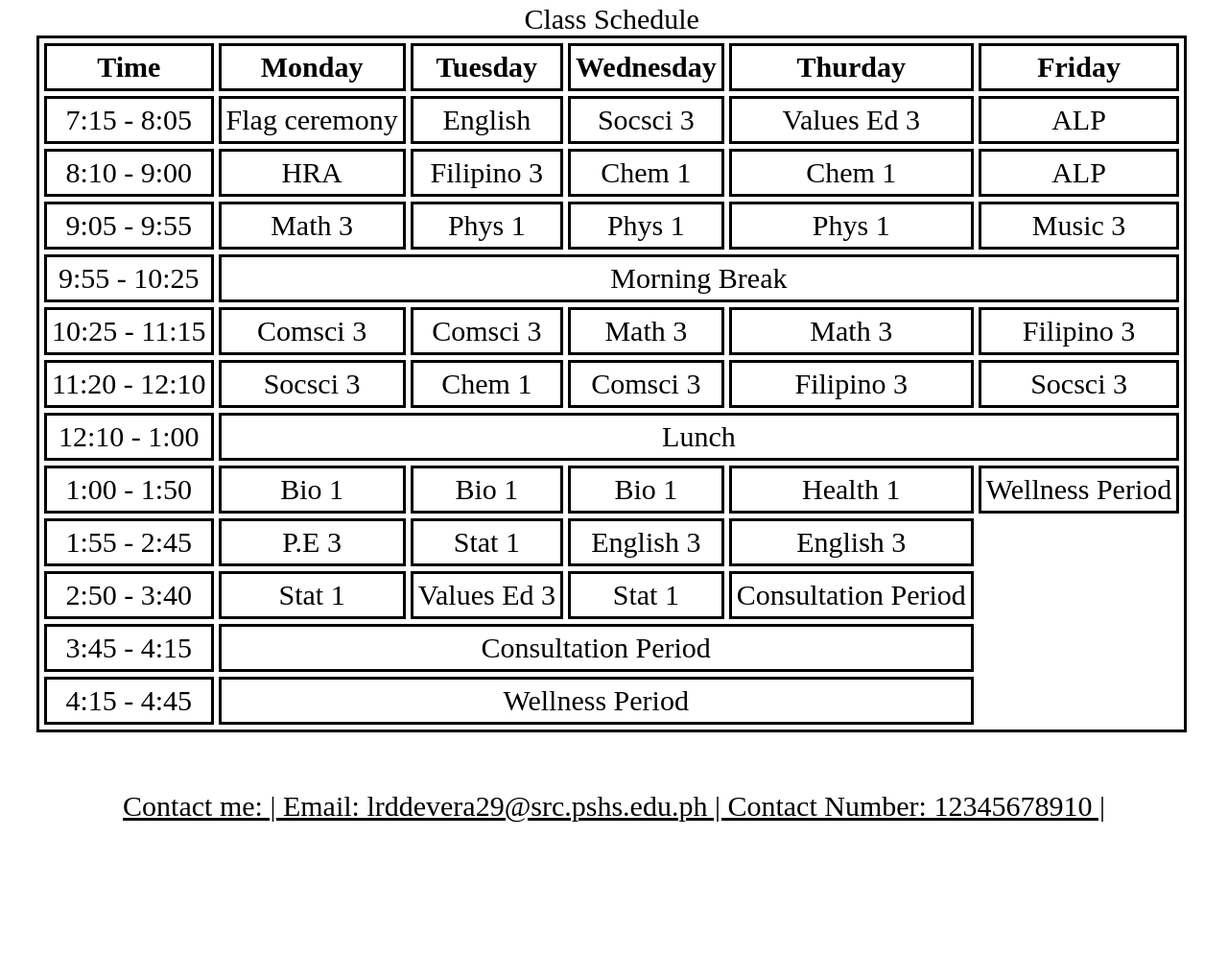
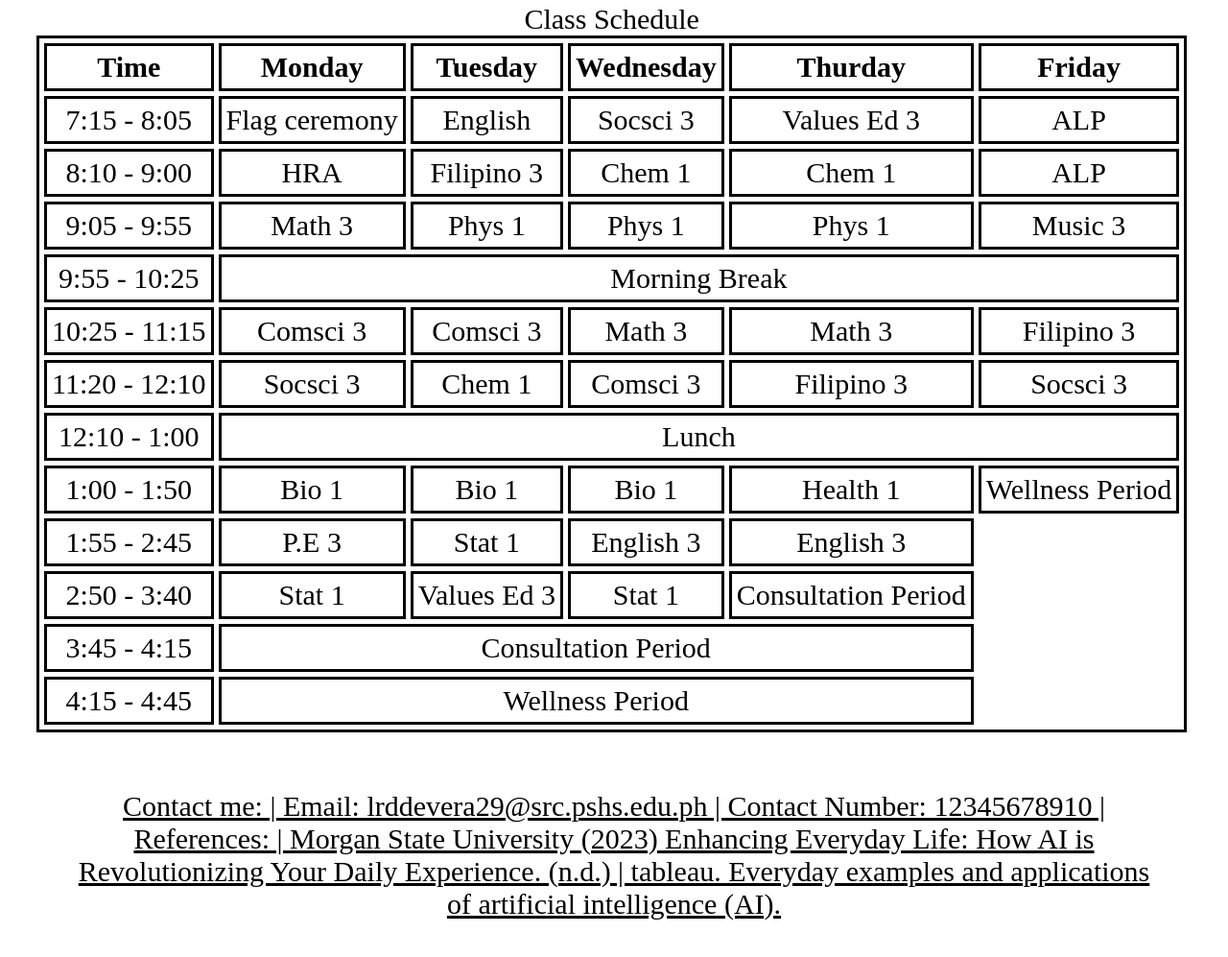
Before and after one commit to randomperson859/Website-Development, a plain HTML site: page about.html in a window 1280 px wide. Shown: the part 926-1923 px from the top of the page at 96% size. Before the commit the page ends 1881 px from the top, so only its background shows below. Drawn offline with Linux system fonts and the light colour scheme.

Commit message:
Update about.html

```diff
--- a/about.html
+++ b/about.html
@@ -158,8 +158,10 @@
     <footer>
         <p>
             Contact me: | Email: lrddevera29@src.pshs.edu.ph | Contact Number: 12345678910 |
+            References: | Morgan State University (2023) Enhancing Everyday Life: How AI is Revolutionizing Your Daily Experience. (n.d.) | tableau. Everyday examples and applications of artificial intelligence (AI).
         </p>
     </footer>
 </body>
 
+
 </html>
```
